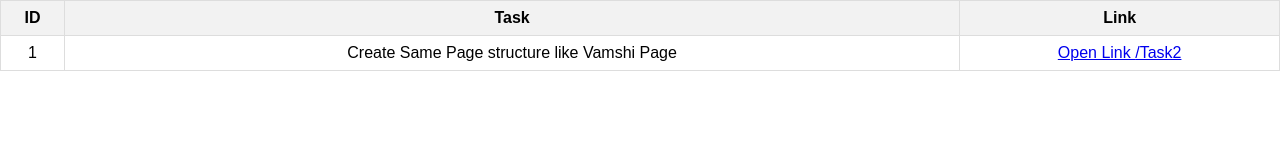
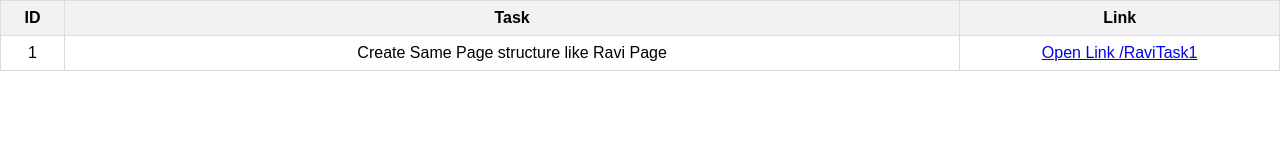
Before and after one commit to ravimanchi0321/E-comm-Dashboard, a React (Create React App) app: page /RaviPage in a window 1280 px wide. Shown: the top 160 px of the page. Built offline with nearby package versions, Linux system fonts and the light colour scheme.

Commit message:
created Ravi kumar page

```diff
--- /dev/null
+++ b/src/Components/TaskComponents/RaviTasks/RaviTask1.js
@@ -0,0 +1,7 @@
+import React from "react";
+
+const RaviTask1 = () => {
+  return <span>This is 1st Task page for Ravi Kumar Manchi</span>;
+};
+
+export default RaviTask1;
--- a/src/Data/RaviTableData.json
+++ b/src/Data/RaviTableData.json
@@ -1,6 +1,10 @@
 {
   "data": [
-    { "id": 1, "name": "Create Same Page structure like Vamshi Page", "link": "/Task2" }
+    {
+      "id": 1,
+      "name": "Create Same Page structure like Ravi Page",
+      "link": "/RaviTask1"
+    }
   ],
   "columns": [
     { "key": "id", "header": "ID", "width": "5%" },
--- a/src/Routes/RouteStack.js
+++ b/src/Routes/RouteStack.js
@@ -5,6 +5,7 @@ import RaviLandingPage from "../Pages/RaviLandingPage";
 import GirisLandingPage from "../Pages/GirishLandingPage";
 import VamshiLandingPage from "../Pages/VamshiLandingPage";
 import VamshiTask1 from "../Components/TaskComponents/VamshiTasks/VamshiTask1";
+import RaviTask1 from "../Components/TaskComponents/RaviTasks/RaviTask1";
 
 const RouteStack = () => {
   return (
@@ -14,7 +15,8 @@ const RouteStack = () => {
         <Route path="RaviPage" element={<RaviLandingPage />}></Route>
         <Route path="GirishPage" element={<GirisLandingPage />}></Route>
         <Route path="VamshiPage" element={<VamshiLandingPage />}></Route>
-                <Route path="VamshiTask1" element={<VamshiTask1/>}></Route>
+        <Route path="VamshiTask1" element={<VamshiTask1 />}></Route>
+        <Route path="RaviTask1" element={<RaviTask1 />}></Route>
       </Routes>
     </BrowserRouter>
   );
```
Lines whose indentation alone changed are shown as unchanged.
